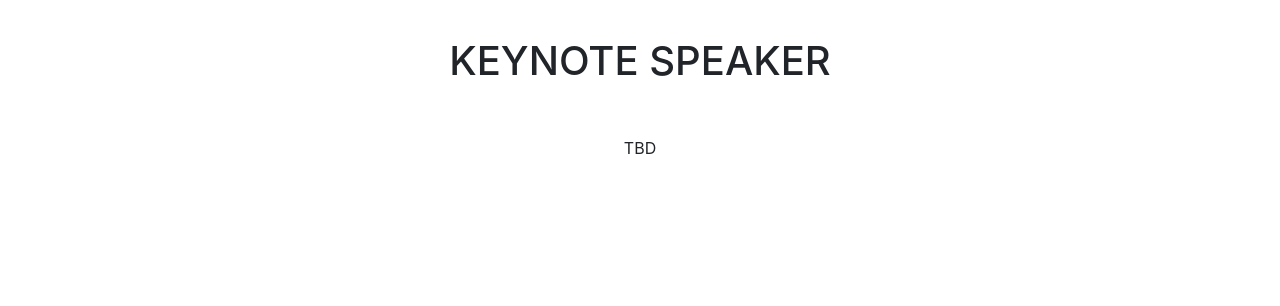
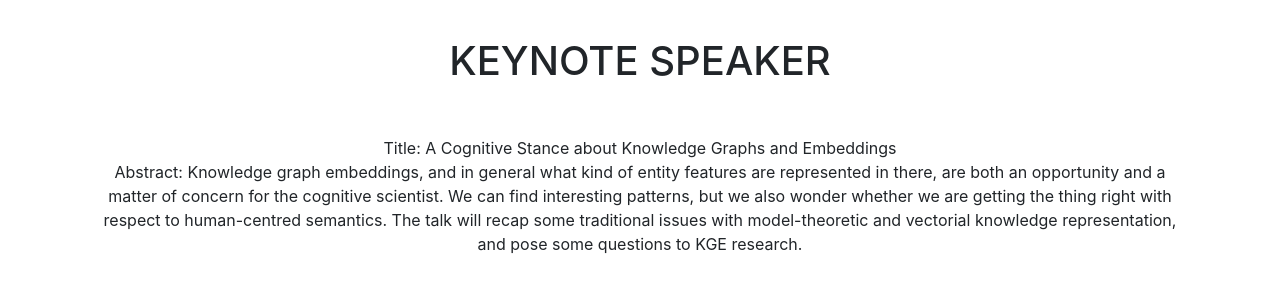
Before and after one commit to alammehwish/dl4kg2021, a website with bundled scripts: page index.html in a window 1280 px wide. Shown: the part 2460-2766 px from the top of the page. Built offline with nearby package versions, Linux system fonts and the light colour scheme; files whose address does not match are found by name; a web font is replaced by a local one.

Commit message:
Update index.html

```diff
--- a/index.html
+++ b/index.html
@@ -203,7 +203,9 @@
             </div>
           </div>
 <div class="col-sm-12">
-           TBD
+           Title: A Cognitive Stance about Knowledge Graphs and Embeddings </br>
+	Abstract: Knowledge graph embeddings, and in general what kind of entity features are represented in there, are both an opportunity and a matter of concern for the cognitive scientist. We can find interesting patterns, but we also wonder whether we are getting the thing right with respect to human-centred semantics. The talk will recap some traditional issues with model-theoretic and vectorial knowledge representation, and pose some questions to KGE research.
+
 
         </div>
       </div>
@@ -220,7 +222,7 @@
           <b>14:00 - 14:10	Opening	 </b><br />
           <hr>
 		<br />
-          14:10 - 15:00	Keynote	</a><br /><br />
+          14:10 - 15:00	Keynote: A Cognitive Stance about Knowledge Graphs and Embeddings by Aldo Gangemi	</a><br /><br />
           <hr>
           <b>15:00 - 15:10 	Coffee break	 </b><br />
           <hr>
```
